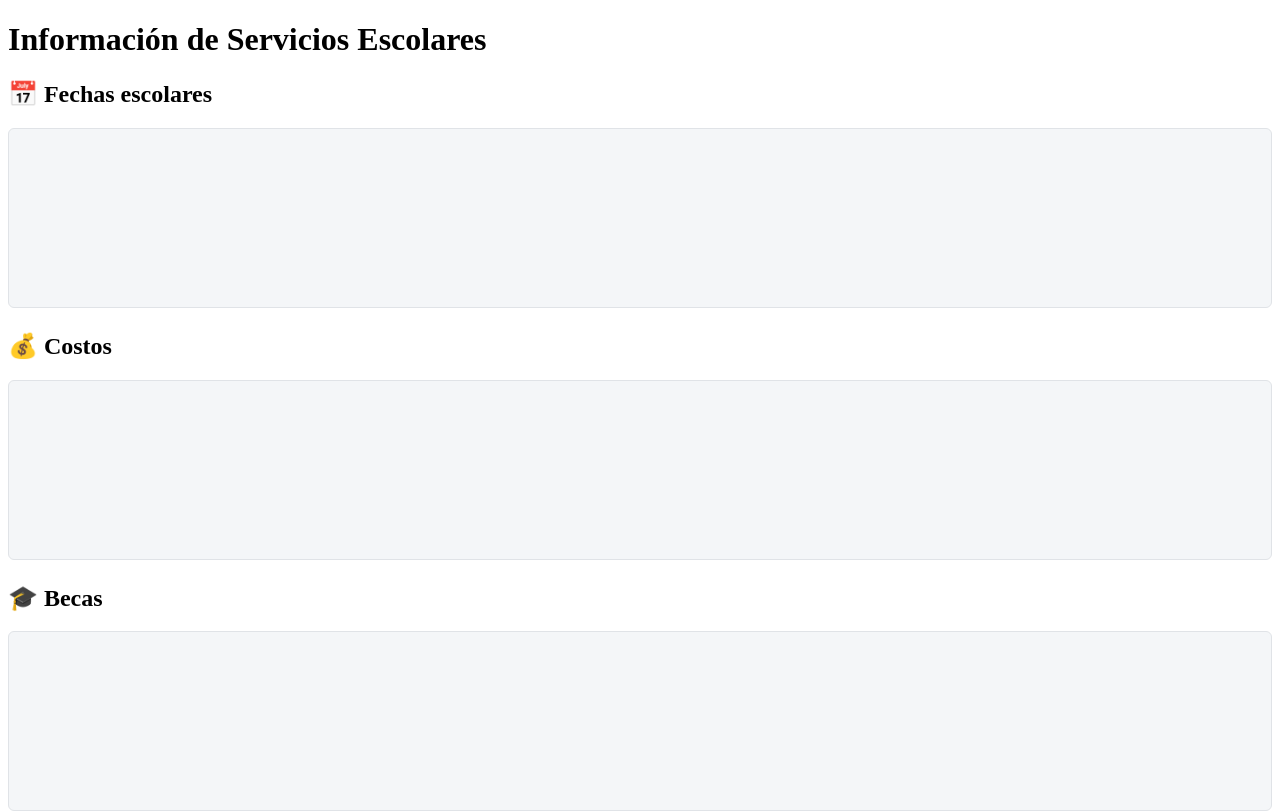
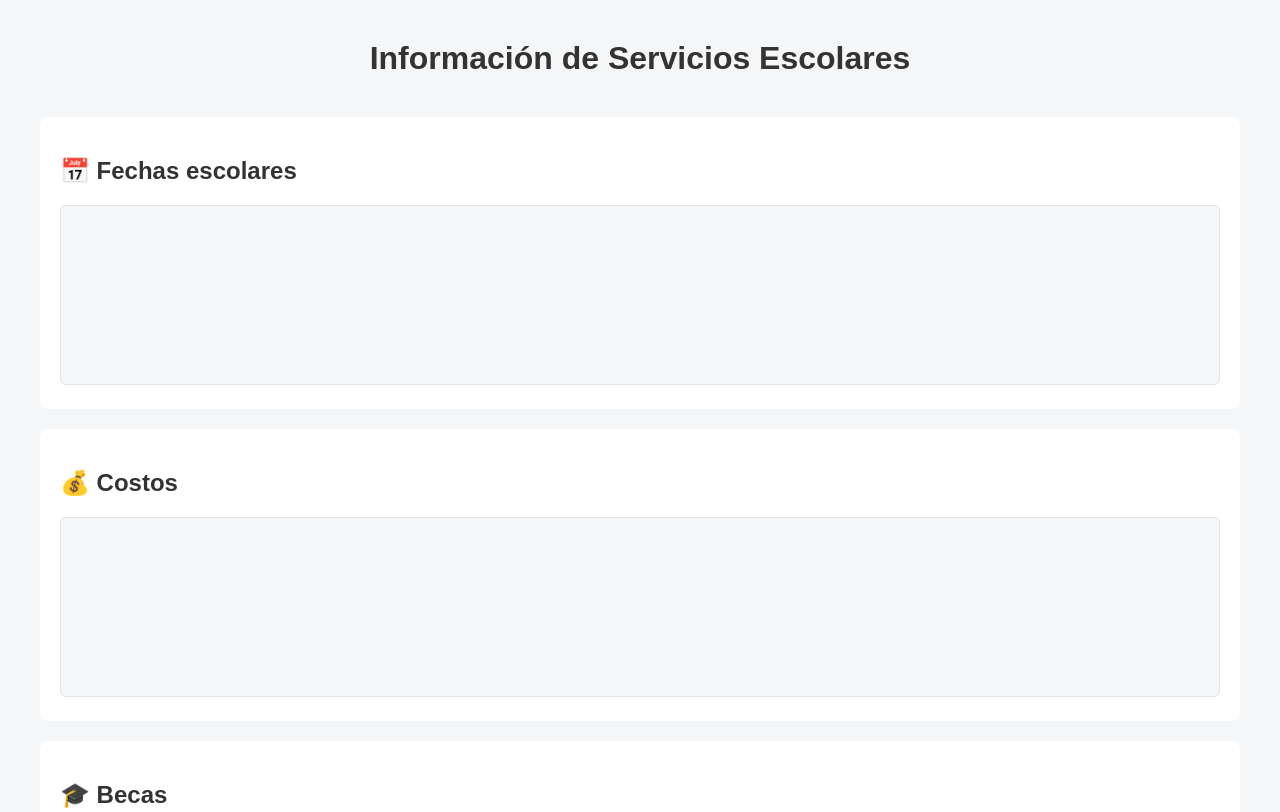
Before and after one commit to Giovanii7u7/FrontEndIACorreo, a plain HTML site: page index.html in a window 1280 px wide. Shown: the top 812 px of the page. Drawn offline with Linux system fonts and the light colour scheme; no server answers.

```diff
--- a/styles.css
+++ b/styles.css
@@ -1,3 +1,28 @@
+body {
+  font-family: Arial, sans-serif;
+  margin: 40px;
+  background-color: #f4f6f8;
+  color: #333;
+}
+
+h1 {
+  text-align: center;
+  margin-bottom: 40px;
+}
+
+section {
+  background-color: white;
+  padding: 20px;
+  margin-bottom: 20px;
+  border-radius: 8px;
+}
+
+pre {
+  white-space: pre-wrap;
+  font-family: inherit;
+}
+
+
 textarea {
   width: 100%;
   min-height: 180px;
```
